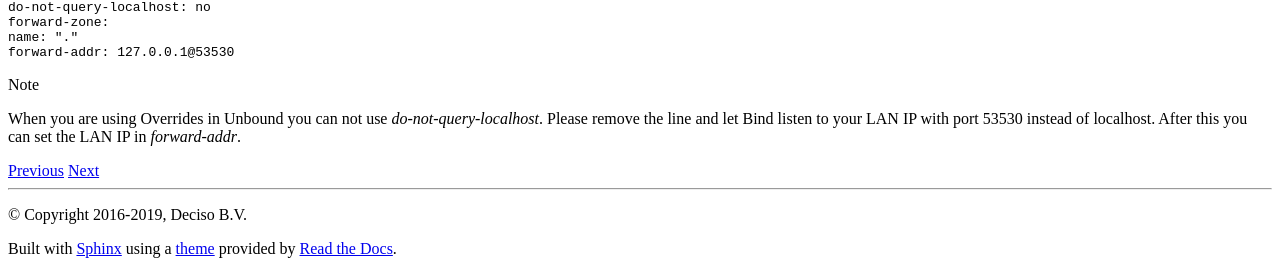
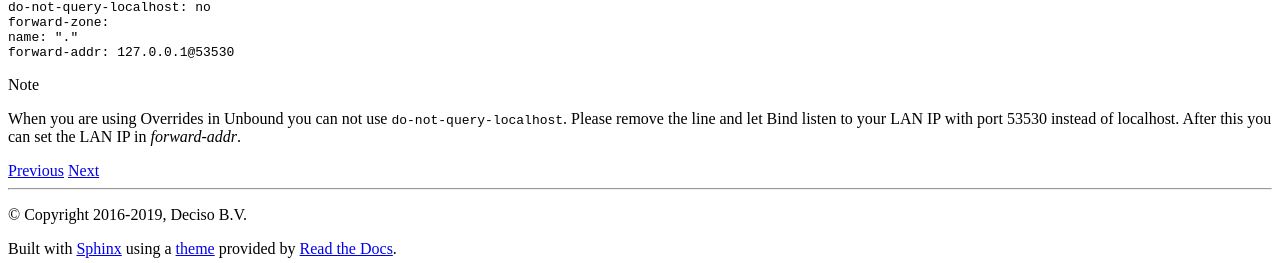
Before and after one commit to opnsense/docs, a Sphinx documentation site: the page built from source/manual/how-tos/bind.rst, in a window 1280 px wide. Shown: the part 3761-4024 px from the top of the page. Built offline with Sphinx 7.4.7 and the Read the Docs theme 2.0.0, drawn with Linux system fonts in a browser that asks for light colours.

```diff
--- a/source/manual/how-tos/bind.rst
+++ b/source/manual/how-tos/bind.rst
@@ -99,6 +99,6 @@ you can set in **Services->Unbound DNS->General->Custom Options**.
     forward-addr: 127.0.0.1@53530
 
 .. Note::
-   When you are using Overrides in Unbound you can not use *do-not-query-localhost*.
+   When you are using Overrides in Unbound you can not use ``do-not-query-localhost``.
    Please remove the line and let Bind listen to your LAN IP with port 53530 instead of localhost.
    After this you can set the LAN IP in *forward-addr*.
```
